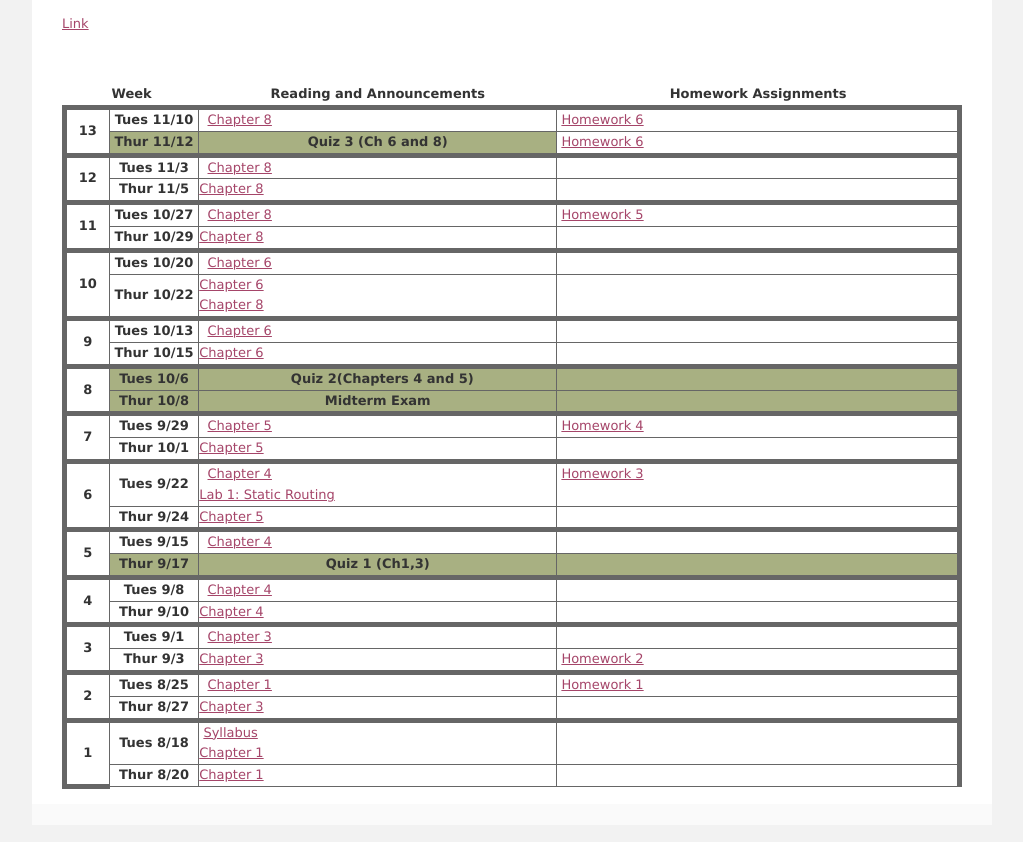
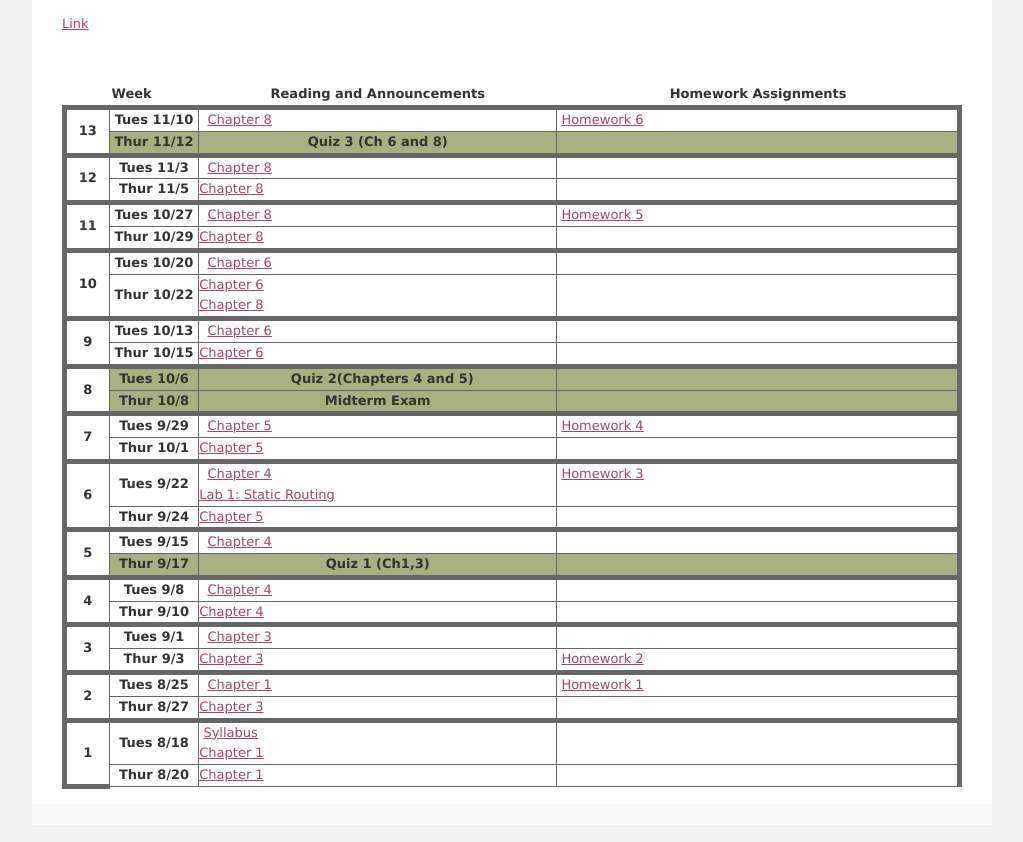
Before and after one commit to ZhangNingSAU/ZhangNingSAU.github.io, a plain HTML site: page CSCI270/Fall2020/index.html in a window 1280 px wide. Shown: the part 924-1766 px from the top of the page, without its empty margins (128-1151 px from the left). Drawn offline with Linux system fonts and the light colour scheme; a web font is replaced by a local one.

Commit message:
Update index.html

```diff
--- a/CSCI270/Fall2020/index.html
+++ b/CSCI270/Fall2020/index.html
@@ -169,7 +169,7 @@
 					</td>
 
       				</td>
-					<td class="wedhw ">&nbsp;<a href="https://github.com/ZhangNingSAU/Fall-2020-CSCI-270-Networks-and-DataCommunications/blob/master/Homework/HW6.md">Homework 6</a></td>
+					<td class="wedhw exam">&nbsp;</td>
 				</tr>
 
 				<!-- Week 12 -------------------------------------------------------->
```
